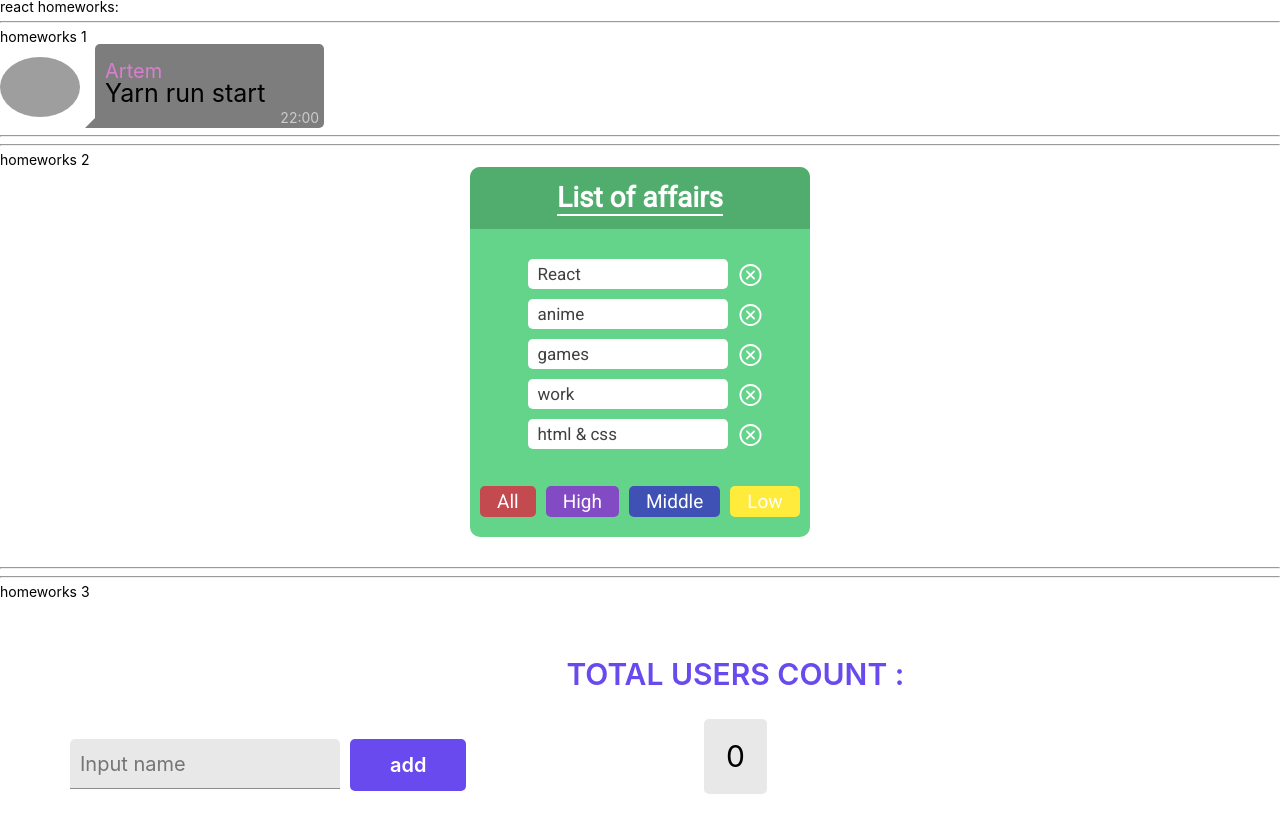
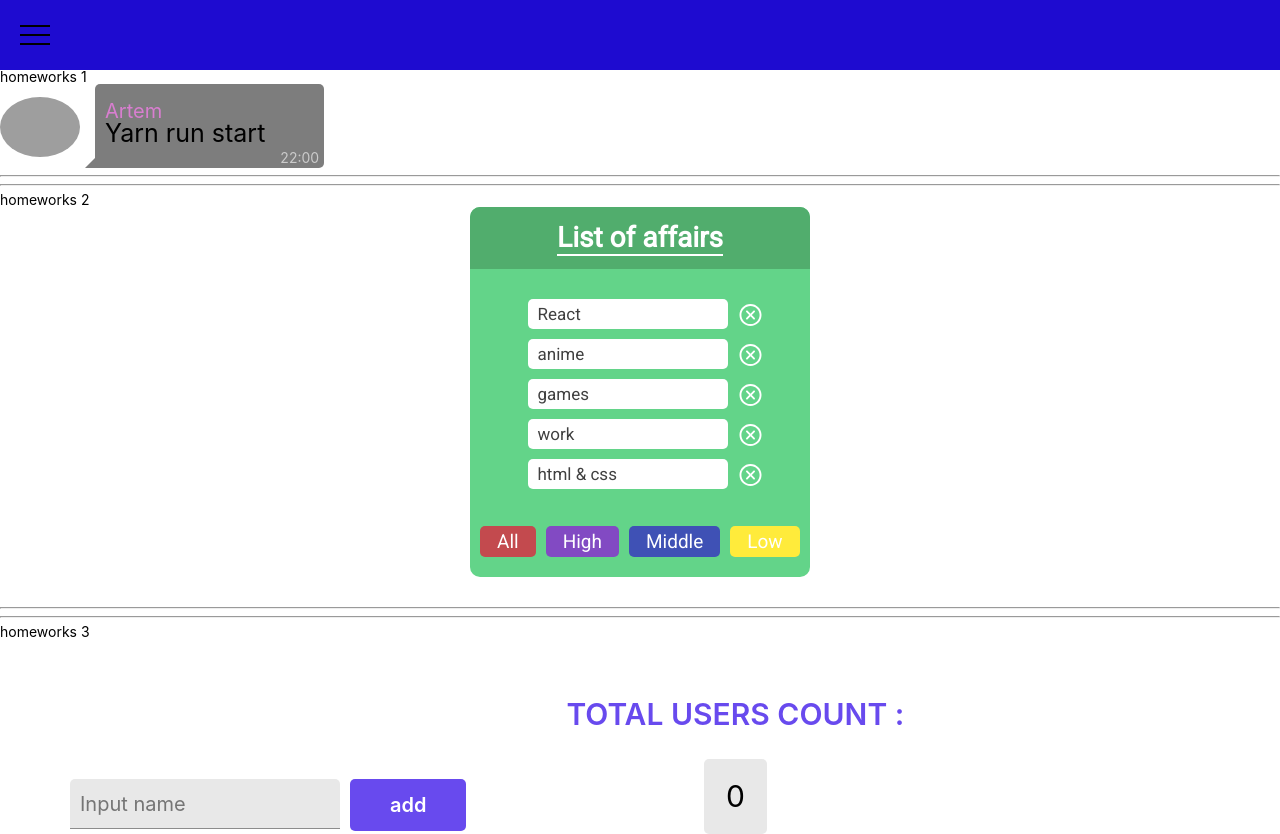
Before and after one commit to Kirill-Laptev/practical-tasks, a React (Create React App) app: page /#/pre-junior in a window 1280 px wide. Shown: the top 834 px of the page. Built offline with nearby package versions, Linux system fonts and the light colour scheme; grey boxes are pictures that could not be loaded.

Commit message:
#5. In progress ...

```diff
--- a/src/p1-main/m1-ui/u1-app/App.tsx
+++ b/src/p1-main/m1-ui/u1-app/App.tsx
@@ -4,16 +4,17 @@ import HW1 from '../../../p2-homeworks/h1/HW1'
 import HW2 from '../../../p2-homeworks/h2/HW2'
 import HW3 from '../../../p2-homeworks/h3/HW3'
 import HW4 from '../../../p2-homeworks/h4/HW4'
+import HW5 from '../../../p2-homeworks/h5/HW5'
 
 const App = () => {
     return (
         <div className={s.app}>
-            <div>react homeworks:</div>
-            <HW1/>
+            {/* <div>react homeworks:</div> */}
+            {/* <HW1/>
             <HW2/>
             <HW3/>
-            <HW4/>
-            {/*<HW5/>*/}
+            <HW4/> */}
+            <HW5/>
 
         </div>
     )
--- a/src/p2-homeworks/h1/HW1.tsx
+++ b/src/p2-homeworks/h1/HW1.tsx
@@ -11,7 +11,7 @@ const messageData = {
 const HW1 = () => {
     return (
         <div>
-            <hr/>
+
             homeworks 1
 
             {/*should work (должно работать)*/}
--- a/src/p2-homeworks/h5/HW5.tsx
+++ b/src/p2-homeworks/h5/HW5.tsx
@@ -1,18 +1,32 @@
 import React from "react";
 import Header from "./Header";
 import Routes from "./Routes";
+import { HashRouter } from "react-router-dom";
+import s from './Header.module.css'
 
 function HW5() {
+
+    const [isCollapsed, setCollapsed] = React.useState<boolean>(false)
+
+    const active = isCollapsed ? s.active : ''
+
+
     return (
         <div>
             {/*в gh-pages лучше работает HashRouter*/}
-            {/*<HashRouter>*/}
+            <HashRouter>
+            <div className={s.header}>
+                <div className={s.header__burger + ' ' + active}
+                onClick={() => setCollapsed(!isCollapsed)}>
+                    <span></span>
+                </div>
+                {isCollapsed && <Header/>}
+            </div>
 
-            <Header/>
 
             <Routes/>
 
-            {/*</HashRouter>*/}
+            </HashRouter>
         </div>
     );
 }
--- /dev/null
+++ b/src/p2-homeworks/h5/Header.module.css
@@ -0,0 +1,68 @@
+.header{
+    padding: 25px 0 25px 20px;
+    background-color: #1e0bd0;
+}
+
+.header__menu{
+    width: 320px;
+    height: 500px;
+    position: absolute;
+    left: 0;
+    top: 70px;
+    z-index: 2;
+    background-color: #1e0bd0;
+    display: flex;
+    flex-direction: column;
+    align-items: center;
+}
+
+.header__menu a{
+    color: #ffffff;
+    font-size: 40px;
+    margin-bottom: 30px;
+    font-weight: 500;
+}
+
+.header__burger{
+    display: block;
+    position: relative;
+    width: 30px;
+    height: 20px;
+    z-index: 3;
+}
+.header__burger:before,
+.header__burger:after{		/* Стилизуем наши линии с помошью before и after */
+    content: '';
+    background-color: black;
+    position: absolute;
+    width: 100%;
+    height: 2px;
+    left: 0;
+    transition: all 0.3s ease 0s;     /* Анимация при нажатии на бургер */
+}
+.header__burger:before{
+    top: 0;               /* Верхняя полоса сверху */
+}
+.header__burger:after{
+    bottom: 0;            /* Другая полоса снизу */
+}
+.header__burger span{
+    position: absolute;
+    background-color: black;
+    left: 0;
+    width: 100%;
+    height: 2px;
+    top: 9px;
+    transition: all 0.3s ease 0s;     /* Анимация при нажатии на бургер */
+}
+.header__burger.active:before {
+    transform: rotate(45deg);			/* Градус верхней палочки крестика */
+    top: 9px;
+}
+.header__burger.active:after {
+    transform: rotate(-45deg);          /* Градус нижней палочки крестика */
+    bottom: 9px;
+}
+.header__burger.active span{
+    transform: scale(0); 				/* Убираем палочку посередине из бургера при нажатии */
+}
--- a/src/p2-homeworks/h5/Header.tsx
+++ b/src/p2-homeworks/h5/Header.tsx
@@ -1,10 +1,15 @@
 import React from "react";
+import { NavLink } from "react-router-dom";
+import { PATH } from "./Routes";
+import s from './Header.module.css'
 
 function Header() {
     return (
-        <div>
-            // add NavLinks
-
+        <div className={s.header__menu}>
+            {/* add NavLinks */}
+        <NavLink to={PATH.PRE_JUNIOR}>Pre Junior</NavLink>
+        <NavLink to={PATH.JUNIOR}>Junior</NavLink>
+        <NavLink to={PATH.JUNIOR_PLUS}>Junior Plus</NavLink>
         </div>
     );
 }
--- a/src/p2-homeworks/h5/Routes.tsx
+++ b/src/p2-homeworks/h5/Routes.tsx
@@ -1,27 +1,35 @@
 import React from "react";
+import { Switch, Route, Redirect } from "react-router-dom";
+import Error404 from "./pages/Error404";
+import PreJunior from "./pages/PreJunior";
+import Junior from "./pages/Junior";
+import JuniorPlus from "./pages/JuniorPlus";
 
 export const PATH = {
     PRE_JUNIOR: "/pre-junior",
-    // add paths
+    JUNIOR: '/junior',
+    JUNIOR_PLUS: '/junior-plus'
 }
 
 function Routes() {
     return (
         <div>
             {/*Switch выбирает первый подходящий роут*/}
-            {/*<Switch>*/}
+            <Switch>
 
             {/*в начале мы попадаем на страницу "/" и переходим сразу на страницу PRE_JUNIOR*/}
-            {/*exact нужен чтоб указать полное совподение (что после "/" ничего не будет)*/}
-            {/*<Route path={"/"} exact render={() => <Redirect to={PRE_JUNIOR}/>}/>*/}
+            {/*exact нужен чтоб указать полное совпадение (что после "/" ничего не будет)*/}
+            <Route path={"/"} exact render={() => <Redirect to={PATH.PRE_JUNIOR}/>}/>
 
-            {/*<Route path={PRE_JUNIOR} render={() => <PreJunior/>}/>*/}
-                // add routes
+            <Route path={PATH.PRE_JUNIOR} render={() => <PreJunior/>}/>
+                {/* add routes */}
+            <Route path={PATH.JUNIOR} component={Junior}/>
+            <Route path={PATH.JUNIOR_PLUS} component={JuniorPlus} />
 
             {/*у этого роута нет пути, он отрисуется если пользователь захочет попасть на несуществующую страницу*/}
-            {/*<Route render={() => <Error404/>}/>*/}
+            <Route render={() => <Error404/>} />
 
-            {/*</Switch>*/}
+            </Switch>
         </div>
     );
 }
--- /dev/null
+++ b/src/p2-homeworks/h5/pages/Junior.tsx
@@ -0,0 +1,11 @@
+import React from 'react'
+
+const Junior = () => {
+    return (
+        <div>
+            Junior
+        </div>
+    )
+}
+
+export default Junior
--- /dev/null
+++ b/src/p2-homeworks/h5/pages/JuniorPlus.tsx
@@ -0,0 +1,11 @@
+import React from 'react'
+
+const JuniorPlus = () => {
+    return (
+        <div>
+            Junior Plus
+        </div>
+    )
+}
+
+export default JuniorPlus
```
Also changed, not shown: package.json (+9 -1 lines), 1 other file (tests, documents, lock files or other folders).
